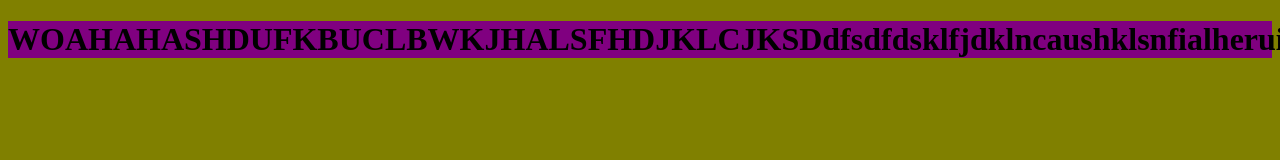
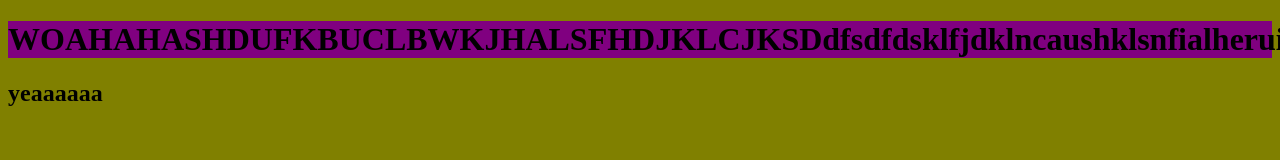
Before and after one commit to AlejandroCantu/ToyRepo, a plain HTML site: page index.html in a window 1280 px wide. Shown: the top 160 px of the page. Drawn offline with Linux system fonts and the light colour scheme.

Commit message:
added one singular 'yeaaaaa'

```diff
--- a/index.html
+++ b/index.html
@@ -1,4 +1,4 @@
-<!DOCTYPE html>
+    <!DOCTYPE html>
 <html lang="en">
 <head>
     <meta charset = "UTF-8">
@@ -8,7 +8,7 @@
 </head>
 <body>
     <h1>WOAHAHASHDUFKBUCLBWKJHALSFHDJKLCJKSDdfsdfdsklfjdklncaushklsnfialheruiweancuie</h1>
-
+    <h2>yeaaaaaa</h2>
     <script src="app.js"></script>
 </body>
 </html>
```
